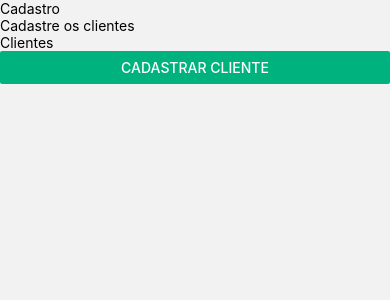
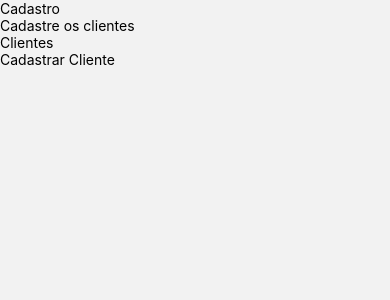
Before and after one commit to darlanbbs/cadastro_cliente_mobile, a React Native app: screen /Home in a window 390 px wide. Shown: the top 300 px of the page. Built offline with nearby package versions, Linux system fonts and the light colour scheme.

Commit message:
Fix:Atualizaçao de button para pressable botao de criar

```diff
--- a/src/components/CreateButton/CreateButton.js
+++ b/src/components/CreateButton/CreateButton.js
@@ -1,10 +1,14 @@
 import { View } from "react-native";
-import { StylizedButton } from "./styles";
+import * as C from "./styles";
 
 const CreateButton = () => {
   return (
     <View>
-      <StylizedButton title="Cadastrar Cliente" color={"#00B37E"} />
+      <C.StylizedButton>
+        <C.StylizedClientesTextButton>
+          Cadastrar Cliente
+        </C.StylizedClientesTextButton>
+      </C.StylizedButton>
     </View>
   );
 };
--- a/src/components/CreateButton/styles.js
+++ b/src/components/CreateButton/styles.js
@@ -1,13 +1,23 @@
 import styled from "styled-components";
-import { Button } from "react-native";
+import { Pressable, Text } from "react-native";
 
-export const StylizedButton = styled(Button)`
-  color: ${(props) => props.theme.color.primary.contrastText};
+export const StylizedButton = styled(Pressable)`
+  background-color: ${(props) => props.theme.color.primary.main};
   border-radius: ${(props) => props.theme.border.radius};
   font-size: ${(props) => props.theme.font_size.default};
   font-weight: ${(props) => props.theme.font_weight.bold};
-  padding: ${(props) => props.theme.padding.default};
-  width: 100%;
-  position: absolute;
-  bottom: 10px;
+  width: 300px;
+
+  height: 80px;
+  padding: 10px;
+  display: flex;
+  align-items: center;
+  justify-content: center;
+  text-align: start;
 `;
+
+export const StylizedClientesTextButton = styled(Text)`
+  color: #ffffff;
+  font-size: 18px;
+  font-weight: ${(props) => props.theme.font_weight.normal};
+`;
```
